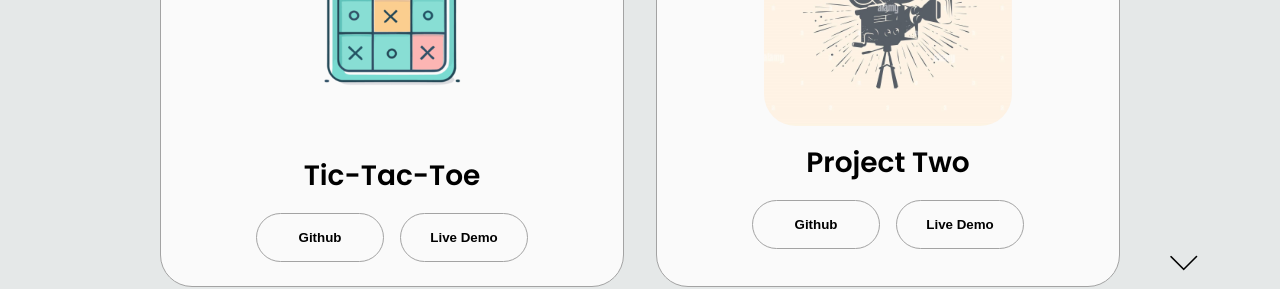
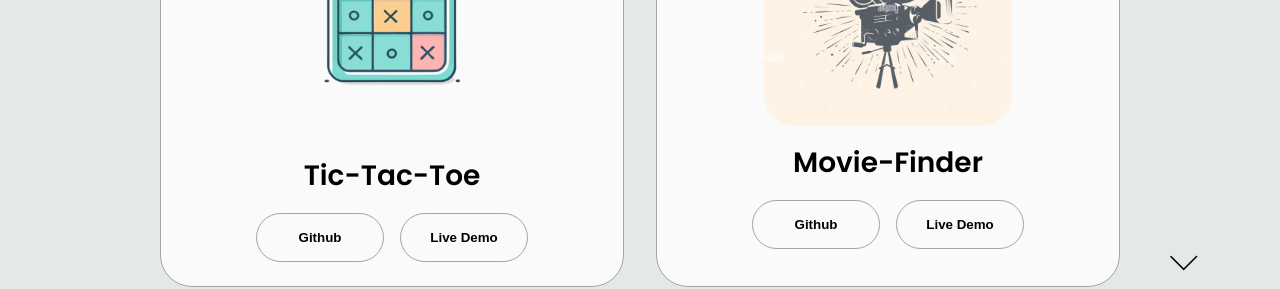
Before and after one commit to Nishanth-1267/Portifolio, a plain HTML site: page index.html in a window 1280 px wide. Shown: the part 2727-3016 px from the top of the page. Drawn offline with Linux system fonts and the light colour scheme.

Commit message:
Update index.html

```diff
--- a/index.html
+++ b/index.html
@@ -289,7 +289,7 @@
                 class="project-img"
               />
             </div>
-            <h2 class="experience-sub-title project-title">Project Two</h2>
+            <h2 class="experience-sub-title project-title">Movie-Finder</h2>
             <div class="btn-container">
               <button
                 class="btn btn-color-2 project-btn"
```
